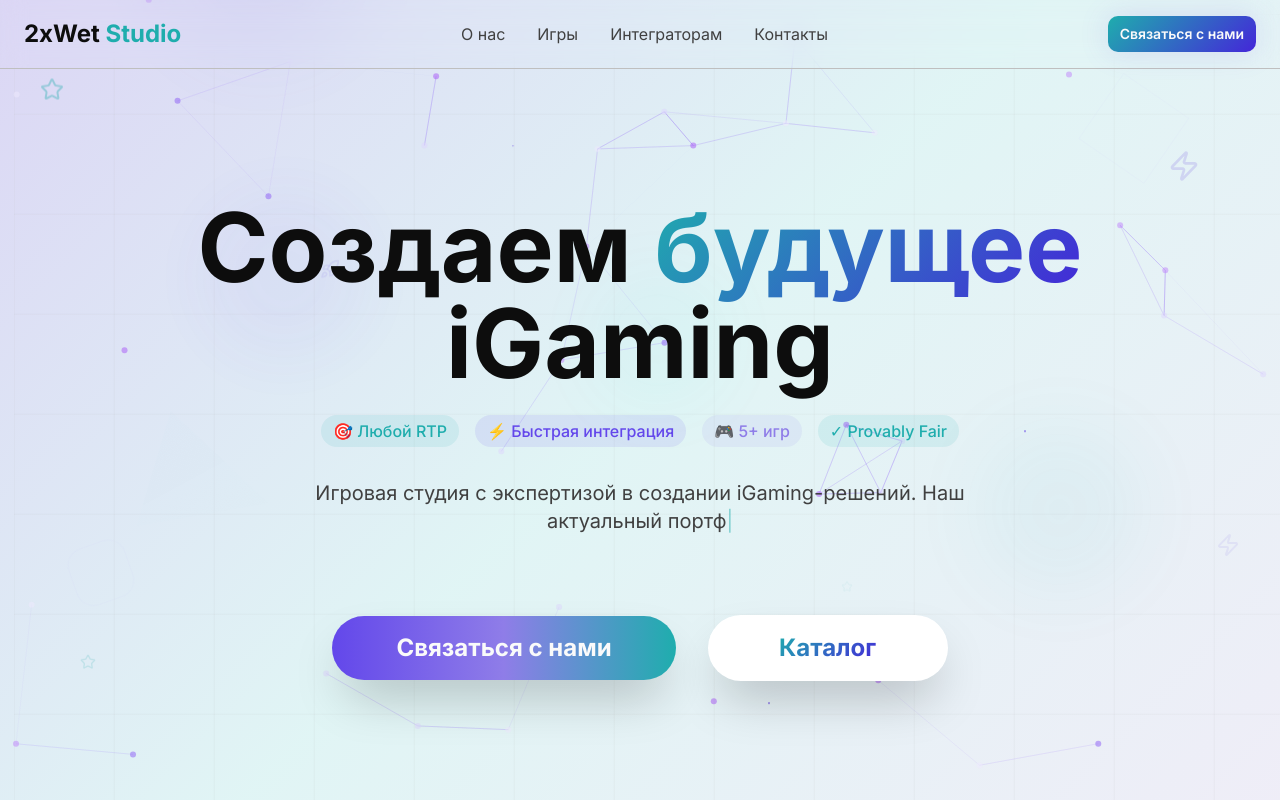
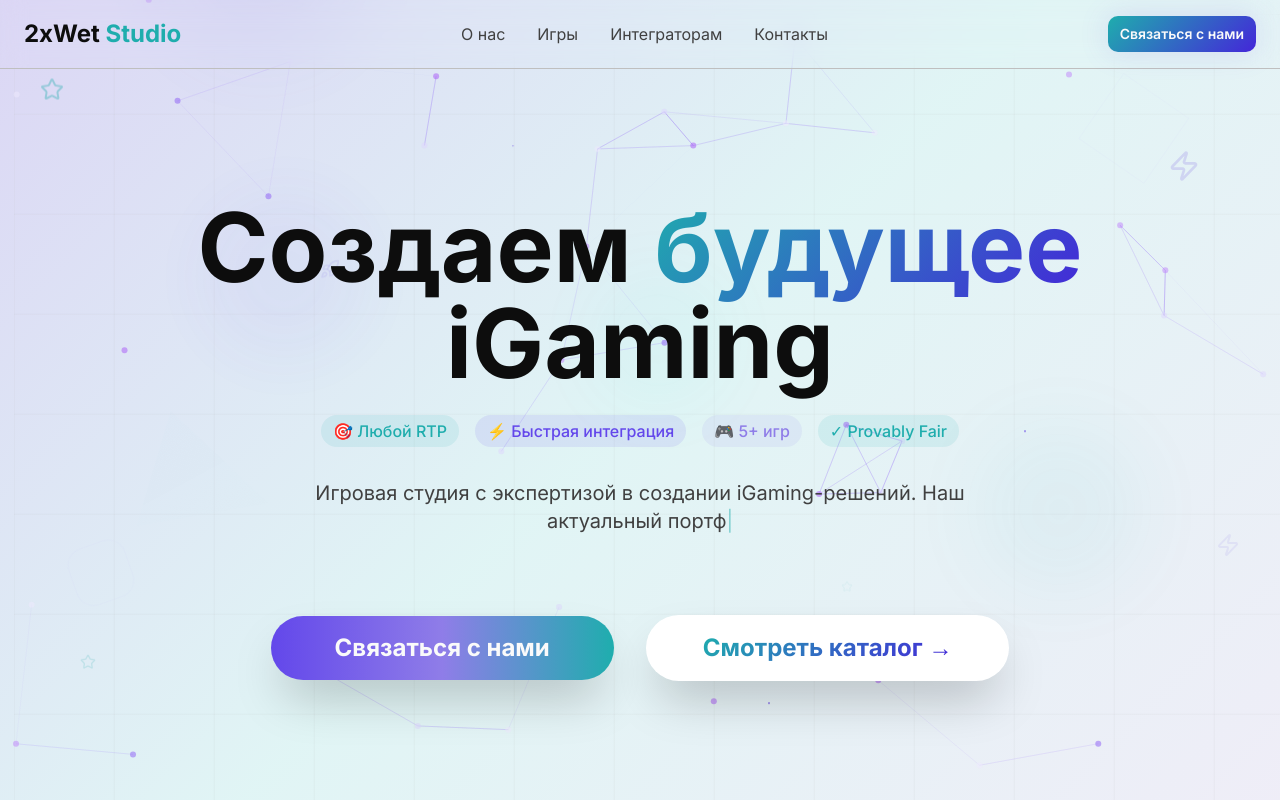
Before and after one commit to ca-si-what-ca-si-no/reel-vision-games, a React (Vite) app: page / in a window 1280 px wide. Built offline with nearby package versions, Linux system fonts and the light colour scheme.

Commit message:
Change button text to "View Catalog"

```diff
--- a/src/components/Hero.tsx
+++ b/src/components/Hero.tsx
@@ -82,7 +82,7 @@ const Hero = () => {
                   document.getElementById('games')?.scrollIntoView({ behavior: 'smooth', block: 'start' });
                 }}
               >
-                <span className="text-transparent bg-gradient-accent bg-clip-text">Каталог</span>
+                <span className="text-transparent bg-gradient-accent bg-clip-text">Смотреть каталог →</span>
               </Button>
 
               <Button className="border border-white/20 font-bold text-lg sm:text-2xl px-6 sm:px-16 py-4 sm:py-8 shadow-2xl transition-all duration-300 transform hover:scale-105 w-full sm:min-w-[200px] sm:w-auto rounded-full" style={{
```
